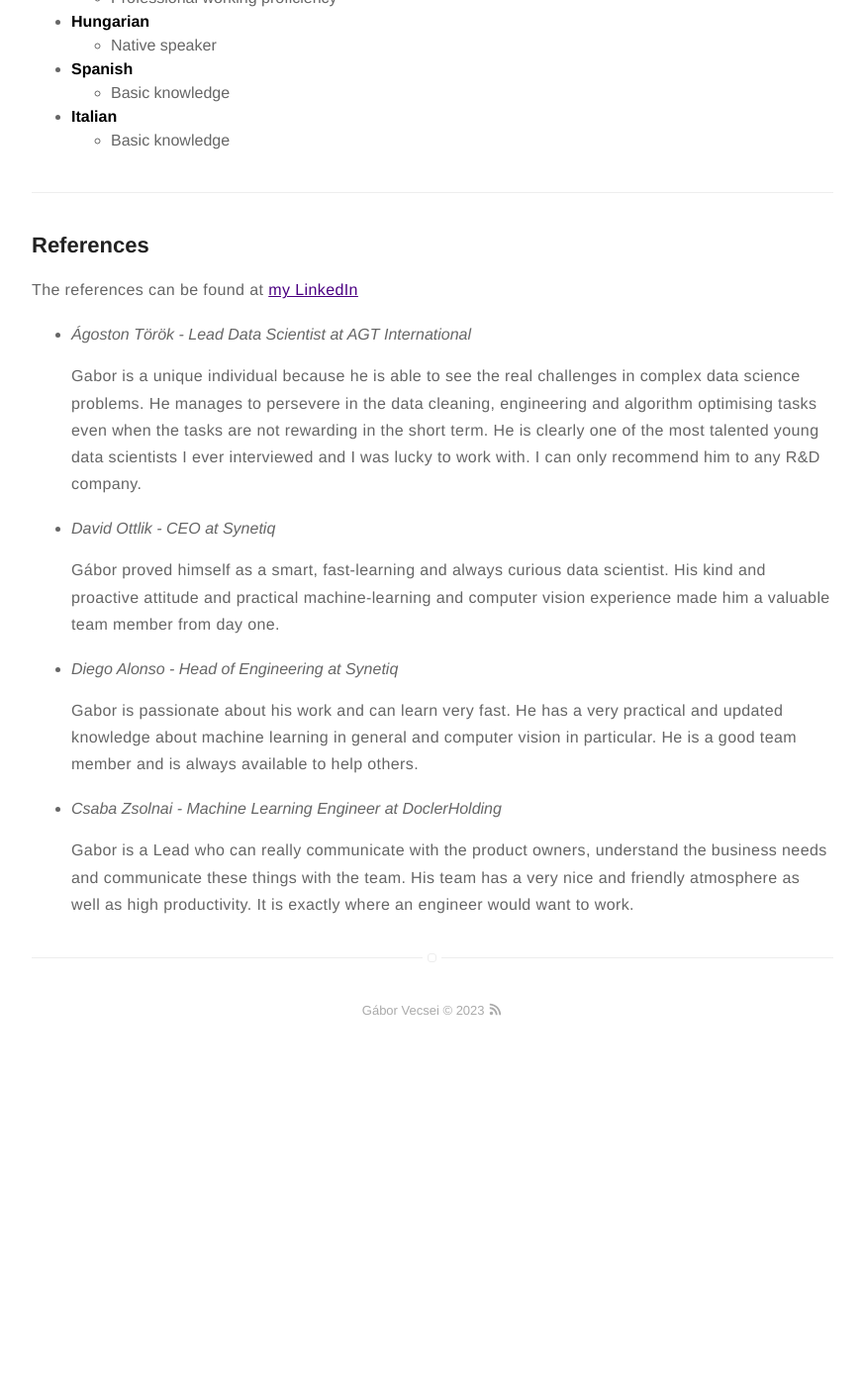
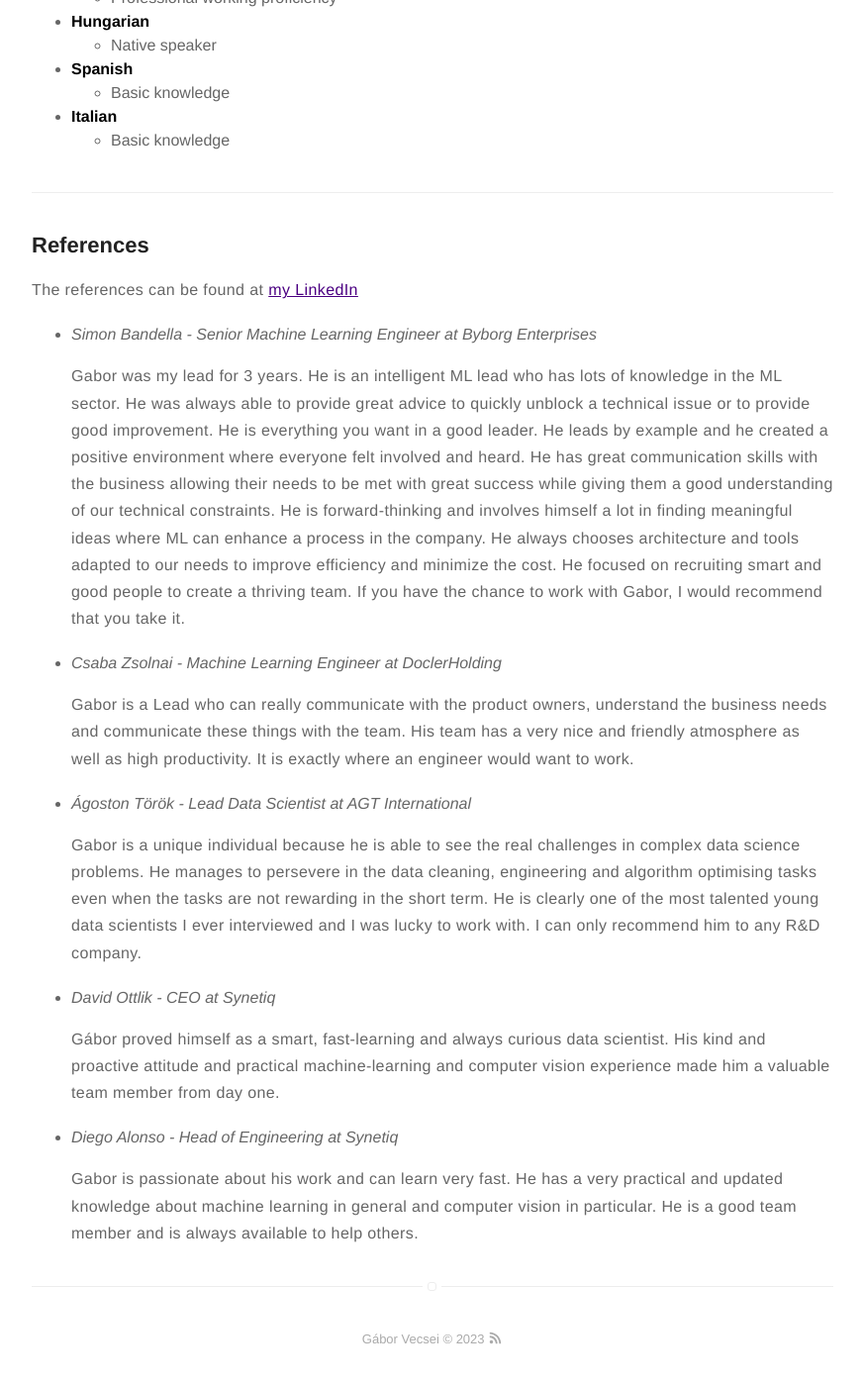
Before and after one commit to gaborvecsei/gaborvecsei.github.io, a Jekyll site: the page built from resume.md, in a window 1280 px wide and 1400 px high, scrolled down 1474 px. Shown: the top 1397 px of the window at 99% size, without its empty margins (203-1076 px from the left). Built offline with Jekyll 4.4.1, drawn with Linux system fonts in a browser that asks for light colours; before the commit the page ends 2542 px from its top, so only the background shows below that.

Commit message:
new linkedin reference added

```diff
--- a/resume.md
+++ b/resume.md
@@ -68,8 +68,13 @@ For a "full" `.pdf` version [contact me via LinkedIn](https://www.linkedin.com/i
 The references can be found at [my LinkedIn](https://www.linkedin.com/in/gaborvecsei/)
 
 <ul>
+	<li><i>Simon Bandella - Senior Machine Learning Engineer at Byborg Enterprises</i><p>Gabor was my lead for 3 years. He is an intelligent ML lead who has lots of knowledge in the ML sector. He was always able to provide great advice to quickly unblock a technical issue or to provide good improvement.
+He is everything you want in a good leader. He leads by example and he created a positive environment where everyone felt involved and heard. He has great communication skills with the business allowing their needs to be met with great success while giving them a good understanding of our technical constraints.
+He is forward-thinking and involves himself a lot in finding meaningful ideas where ML can enhance a process in the company. He always chooses architecture and tools adapted to our needs to improve efficiency and minimize the cost. He focused on recruiting smart and good people to create a thriving team.
+If you have the chance to work with Gabor, I would recommend that you take it.</p></li>
+	<li><i>Csaba Zsolnai - Machine Learning Engineer at DoclerHolding</i><p>Gabor is a Lead who can really communicate with the product owners, understand the business needs and communicate these things with the team. His team has a very nice and friendly atmosphere as well as high productivity. It is exactly where an engineer would want to work.</p></li>
 	<li><i>Ágoston Török - Lead Data Scientist at AGT International</i><p>Gabor is a unique individual because he is able to see the real challenges in complex data science problems. He manages to persevere in the data cleaning, engineering and algorithm optimising tasks even when the tasks are not rewarding in the short term. He is clearly one of the most talented young data scientists I ever interviewed and I was lucky to work with. I can only recommend him to any R&D company.</p></li>
 	<li><i>David Ottlik - CEO at Synetiq</i><p>Gábor proved himself as a smart, fast-learning and always curious data scientist. His kind and proactive attitude and practical machine-learning and computer vision experience made him a valuable team member from day one.</p></li>
 	<li><i>Diego Alonso - Head of Engineering at Synetiq</i><p>Gabor is passionate about his work and can learn very fast. He has a very practical and updated knowledge about machine learning in general and computer vision in particular. He is a good team member and is always available to help others.</p></li>
-	<li><i>Csaba Zsolnai - Machine Learning Engineer at DoclerHolding</i><p>Gabor is a Lead who can really communicate with the product owners, understand the business needs and communicate these things with the team. His team has a very nice and friendly atmosphere as well as high productivity. It is exactly where an engineer would want to work.</p></li>
+
 </ul>
```
